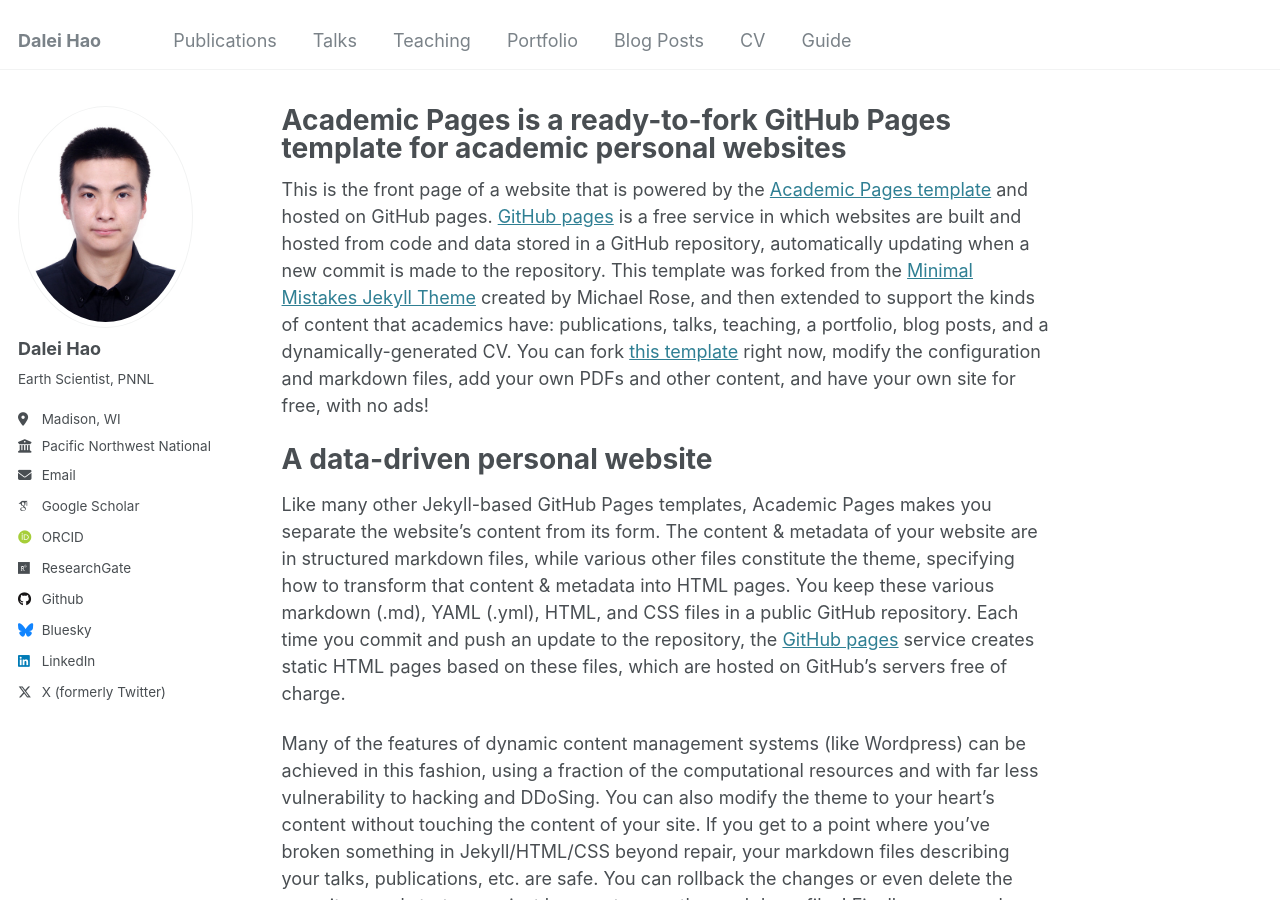
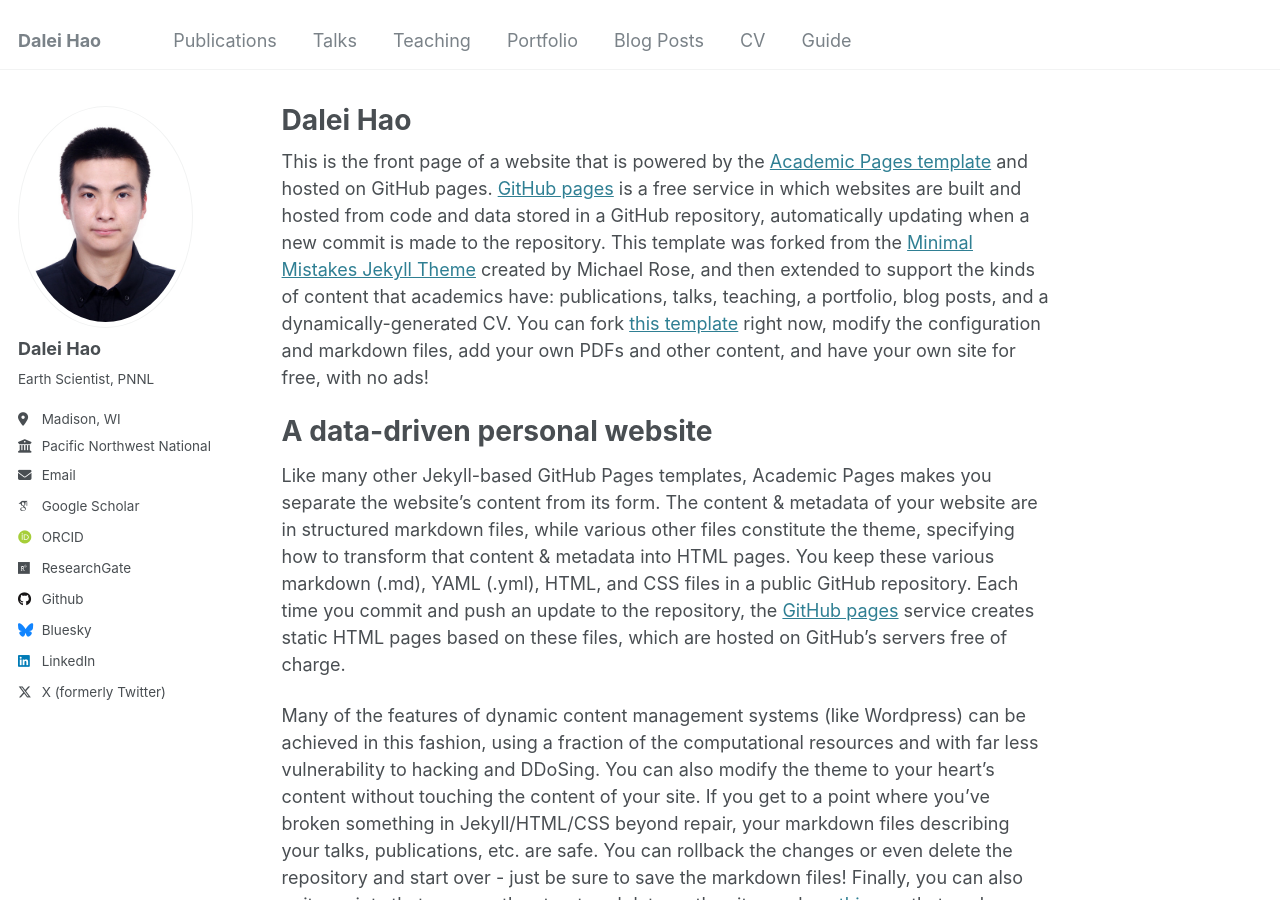
Before and after one commit to daleihao/daleihao.github.io, a Jekyll site: the page built from _pages/about.md, in a window 1280 px wide and 900 px high. Built offline with Jekyll 4.4.1, drawn with Linux system fonts in a browser that asks for light colours; some web fonts are replaced.

Commit message:
Update about.md

```diff
--- a/_pages/about.md
+++ b/_pages/about.md
@@ -1,6 +1,6 @@
 ---
 permalink: /
-title: "Academic Pages is a ready-to-fork GitHub Pages template for academic personal websites"
+title: "Dalei Hao"
 author_profile: true
 redirect_from:
   - /about/
```
